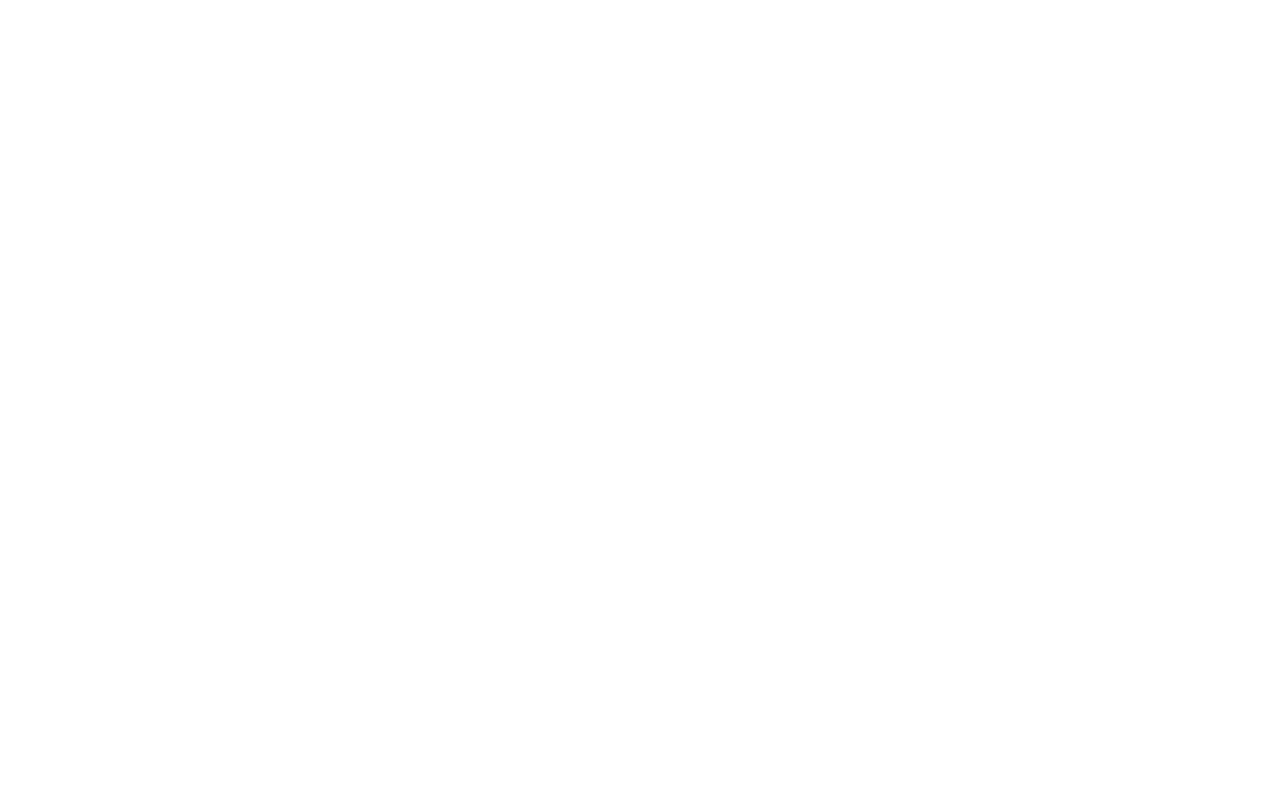
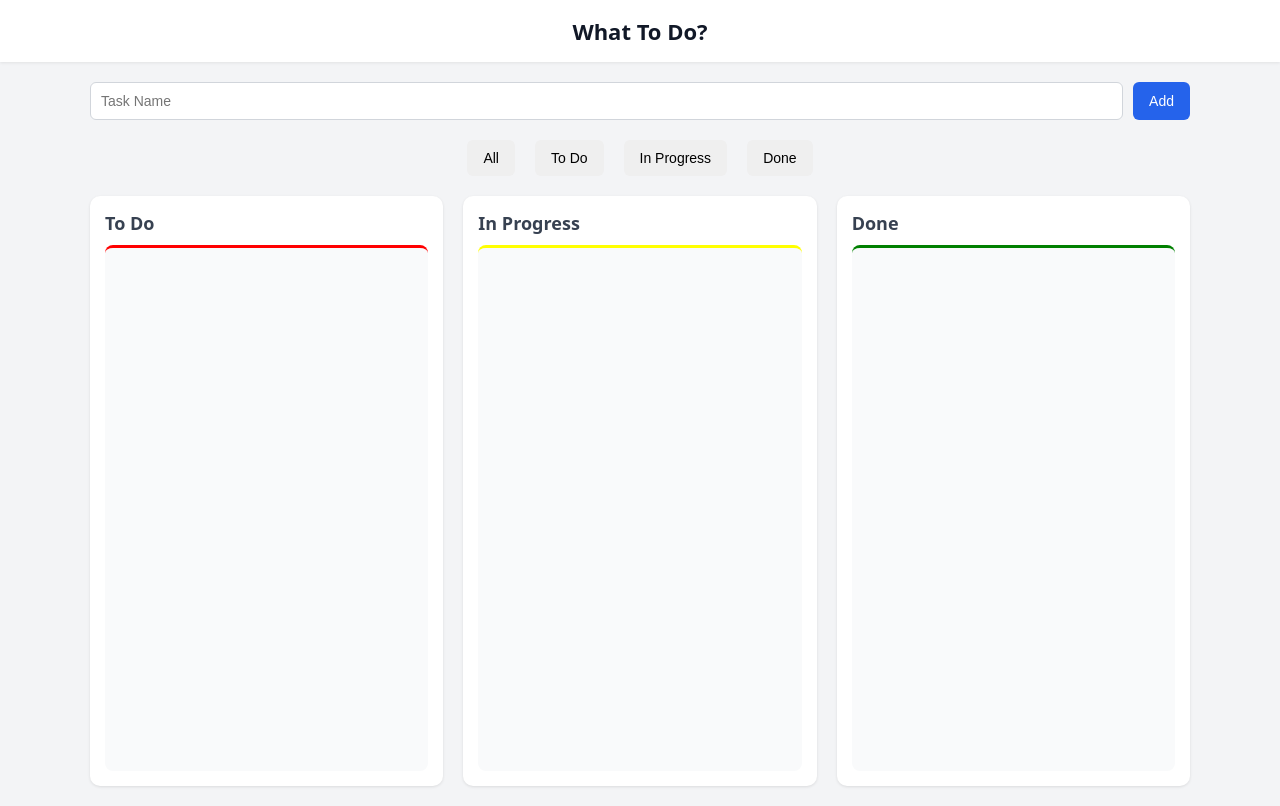
Before and after one commit to another1bite/WEB-project, a plain HTML site: page index.html in a window 1280 px wide. Drawn offline with Linux system fonts and the light colour scheme.

Commit message:
Updated HTML/CSS

```diff
--- a/index.html
+++ b/index.html
@@ -7,6 +7,50 @@
     <title>Document</title>
 </head>
 <body>
+    <!-- Header -->
+    <header>
+        <h1>What To Do?</h1>
+    </header>
+    <!-- Main -->
+    <main>
+        <div id="main-top">
+            <input type="text" id="task-name" placeholder="Task Name">
+            <button type="submit" id="add-btn">Add</button>
+        </div>
+        <div id="filters">
+            <button id="all-btn">All</button>
+            <button id="todo-btn">To Do</button>
+            <button id="inprog-btn">In Progress</button>
+            <button id="done-btn">Done</button>
+        </div>
+        <div id="main-bottom">
+            <!-- To Do -->
+            <div class="task-container">
+                <h2>To Do</h2>
+                <div id="todo-container">
 
+                </div>
+            </div>
+            <!-- In Progress -->
+            <div class="task-container">
+                <h2>In Progress</h2>
+                <div id="inprog-container">
+
+                </div>
+            </div>
+            <!-- Done -->
+            <div class="task-container">
+                <h2>Done </h2>
+                <div id="done-container">
+
+                </div>
+            </div>
+        </div>
+    </main>
+    <!-- Footer -->
+    <footer>
+
+    </footer>
 </body>
+    <script src="code.js"></script>
 </html>
--- a/style.css
+++ b/style.css
@@ -2,3 +2,192 @@
     margin: 0;
     padding: 0;
 }
+
+body {
+    margin: 0;
+    font-family: system-ui, sans-serif;
+    background: #f3f4f6;
+    color: #111827;
+}
+
+.invisible {
+    display: none !important;
+}
+
+/* Header */
+header {
+    background: white;
+    padding: 16px;
+    box-shadow: 0 1px 3px rgba(0,0,0,0.08);
+    text-align: center;
+}
+
+header h1 {
+    margin: 0;
+    font-size: 22px;
+    font-weight: 600;
+}
+
+/* Main layout */
+main {
+    padding: 20px;
+    display: flex;
+    flex-direction: column;
+    gap: 20px;
+    max-width: 1100px;
+    margin: auto;
+}
+
+#main-top {
+    display: flex;
+    gap: 10px;
+}
+
+#filters {
+    display: flex;
+    justify-content: center;
+    gap: 20px;
+}
+
+#filters button {
+    padding: 10px 16px;
+    border: none;
+    border-radius: 6px;
+    font-size: 14px;
+    cursor: pointer;
+    transition: 0.15s;
+}
+
+#filters button:hover {
+    background-color: #d1d5db;
+}
+
+#task-name {
+    flex: 1;
+    padding: 10px;
+    border-radius: 6px;
+    border: 1px solid #d1d5db;
+    font-size: 14px;
+}
+
+#main-top button {
+    padding: 10px 16px;
+    border: none;
+    background: #2563eb;
+    color: white;
+    border-radius: 6px;
+    font-size: 14px;
+    cursor: pointer;
+    transition: 0.15s;
+}
+
+#main-top button:hover {
+    background: #1d4ed8;
+}
+
+/* Columns */
+#main-bottom {
+    display: flex;
+    gap: 20px;
+}
+
+.task-container {
+    background: white;
+    padding: 15px;
+    border-radius: 10px;
+    flex: 1;
+    display: flex;
+    flex-direction: column;
+    height: 70vh;
+    box-shadow: 0 1px 3px rgba(0,0,0,0.1);
+}
+
+.task-container h2 {
+    margin: 0 0 10px 0;
+    font-size: 18px;
+    font-weight: 600;
+    color: #374151;
+}
+
+/* Zones for tasks */
+#todo-container,
+#inprog-container,
+#done-container {
+    flex: 1;
+    padding: 10px;
+    background: #f9fafb;
+    border-radius: 8px;
+    overflow-y: auto;
+}
+
+#todo-container {
+    border-top: 3px solid red;
+}
+
+#inprog-container {
+    border-top: 3px solid yellow;
+}
+
+#done-container {
+    border-top: 3px solid green;
+}
+
+/* Task card */
+.task-card {
+    background: white;
+    padding: 10px 12px;
+    border-radius: 8px;
+    box-shadow: 0 1px 2px rgba(0,0,0,0.1);
+    display: flex;
+    justify-content: space-between;
+    align-items: center;
+    margin-bottom: 10px;
+    font-size: 14px;
+}
+
+.task-card p {
+    margin: 0;
+    flex: 1;
+    color: #374151;
+}
+
+.buttons {
+    display: flex;
+    gap: 6px;
+}
+
+.buttons button {
+    background: #e5e7eb;
+    border: none;
+    padding: 6px 10px;
+    border-radius: 6px;
+    cursor: pointer;
+    font-size: 14px;
+    transition: 0.15s;
+}
+
+.buttons button:hover {
+    background: #d1d5db;
+}
+
+.buttons button:last-child {
+    background: #fca5a5;
+}
+
+.buttons button:last-child:hover {
+    background: #f87171;
+}
+
+@media (max-width: 1000px) {
+    .task-card {
+        flex-direction: column;
+        gap: 10px;
+        align-items: flex-start;
+    }
+}
+
+@media (max-width: 700px) {
+    #main-bottom {
+        flex-direction: column;
+    }
+}
```
